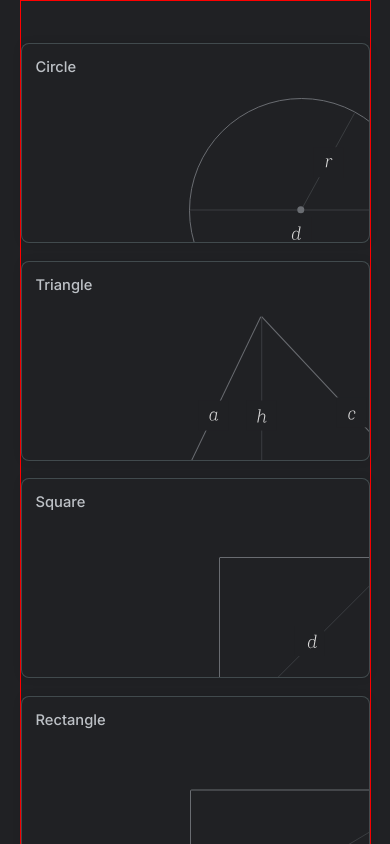
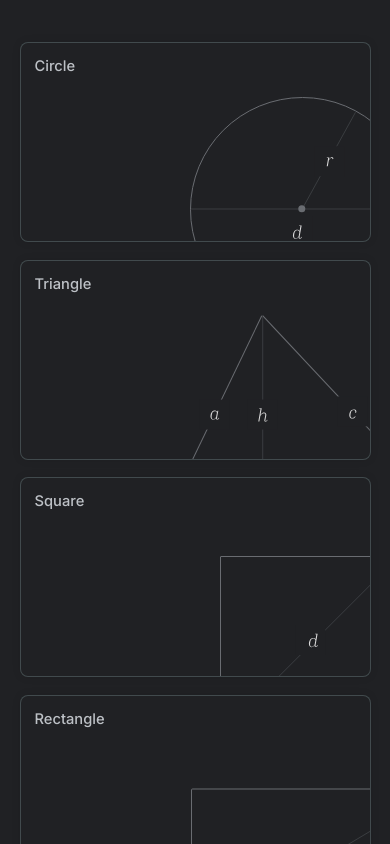
Before and after one commit to rayy40/maths, a Next.js app: page /geometry in a window 390 px wide. Shown: the top 844 px of the page. Built offline with nearby package versions, Linux system fonts and the light colour scheme.

Commit message:
Refactored styles

```diff
--- a/styles/globals.css
+++ b/styles/globals.css
@@ -225,7 +225,6 @@ input[type="text"] {
     width: 90%;
     gap: 5em;
     border-bottom: 1px solid #5f6368;
-    border: 1px solid red;
   }
   .page_container .select_button {
     width: 32.5% !important;
--- a/styles/matrix.module.css
+++ b/styles/matrix.module.css
@@ -294,4 +294,7 @@
   .types_container {
     margin-top: -1em;
   }
+  .matrix_container {
+    margin-top: -2em;
+  }
 }
```
